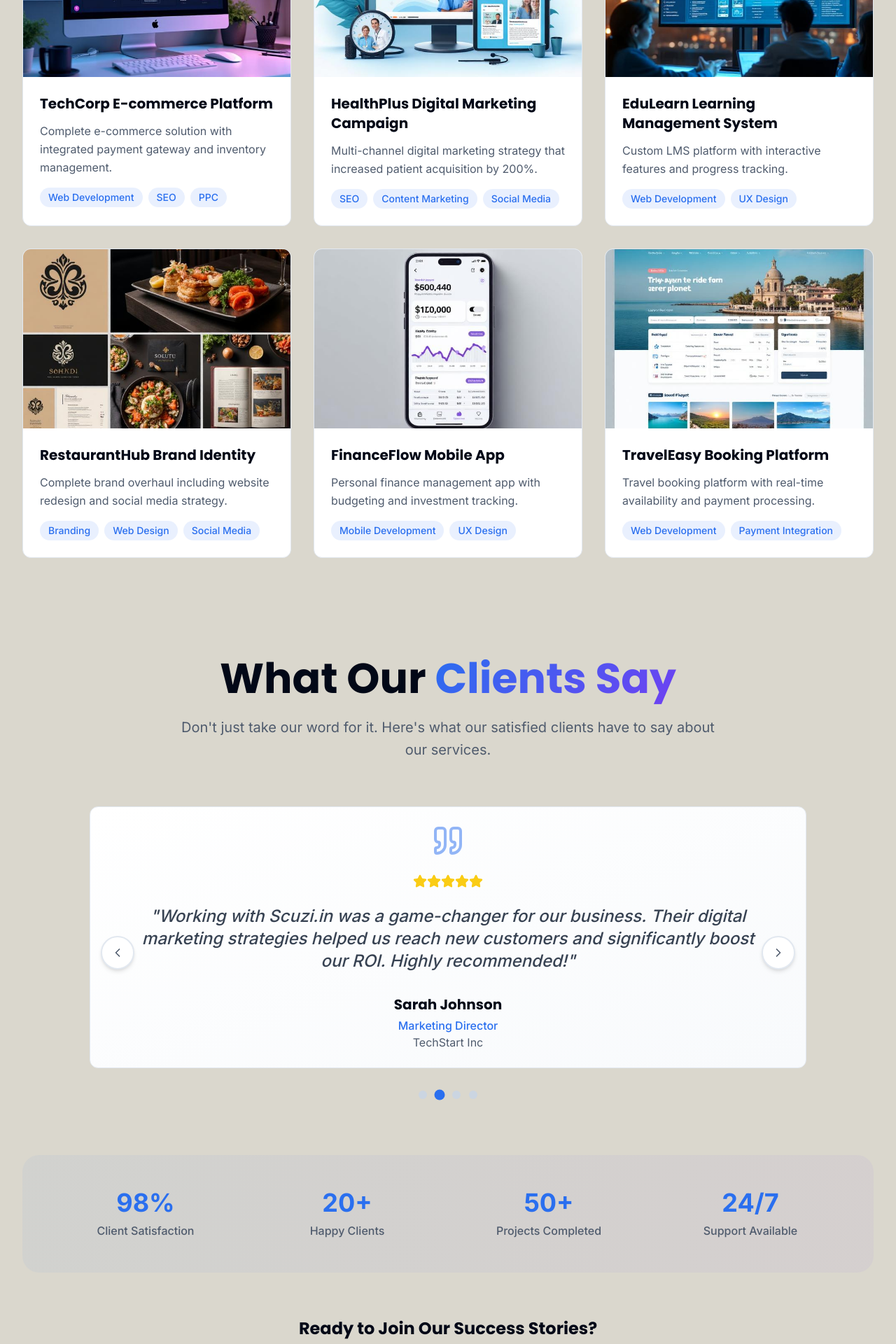
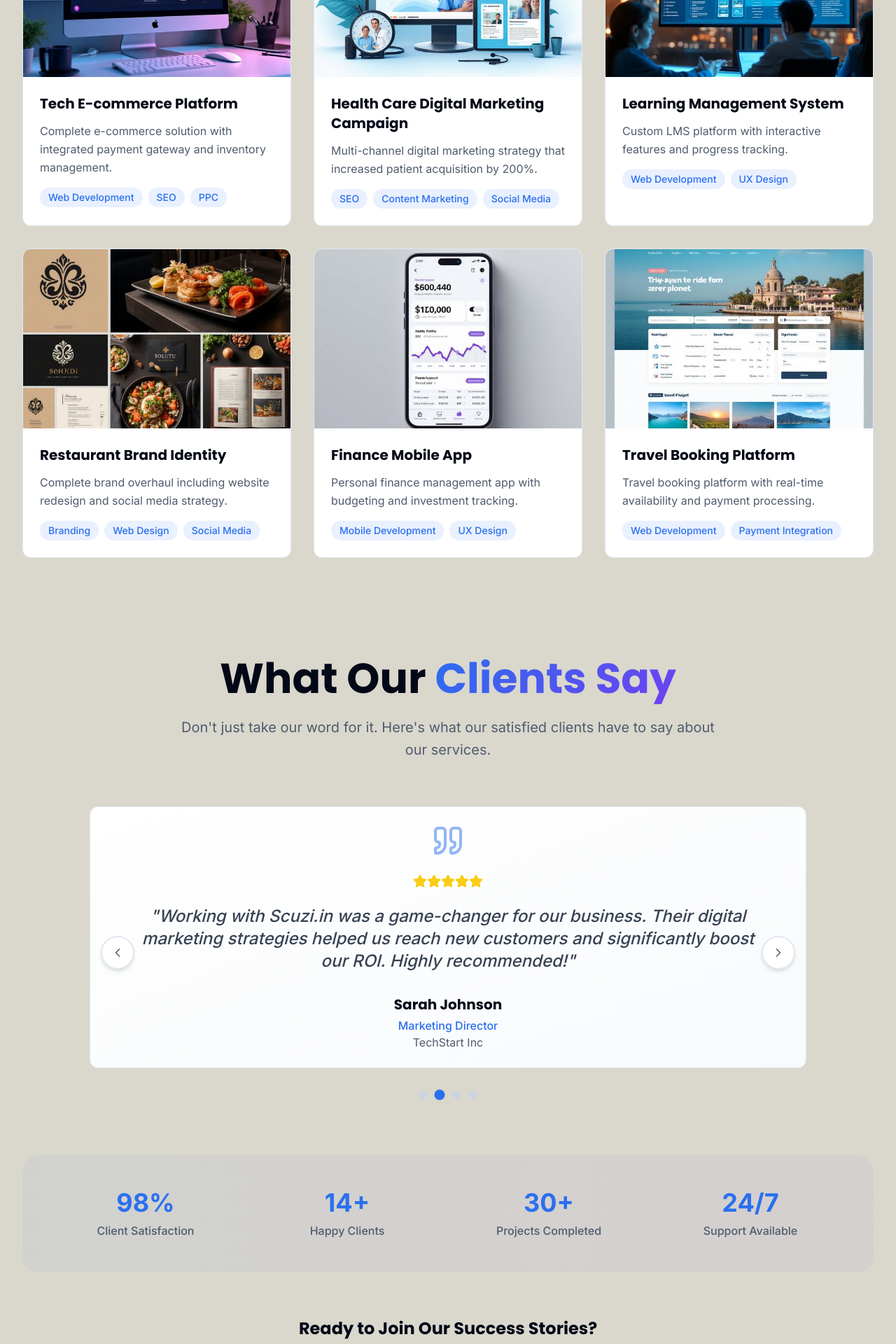
Before and after one commit to scuzi-in/scuzi.in, a React (Vite) app: page / in a window 1280 px wide. Shown: the part 4040-5960 px from the top of the page at 70% size. Built offline with nearby package versions, Linux system fonts and the light colour scheme; the HTML template or start-up script is replaced by a standard one.

Commit message:
make changes

```diff
--- a/src/components/Portfolio.tsx
+++ b/src/components/Portfolio.tsx
@@ -37,7 +37,7 @@ const Portfolio: React.FC = () => {
   // Sample portfolio projects
   const projects: Project[] = [{
     id: 1,
-    title: "TechCorp E-commerce Platform",
+    title: "Tech E-commerce Platform",
     description: "Complete e-commerce solution with integrated payment gateway and inventory management.",
     services: ["Web Development", "SEO", "PPC"],
     category: "E-commerce",
@@ -47,7 +47,7 @@ const Portfolio: React.FC = () => {
     results: ["300% increase in online sales", "50% reduction in cart abandonment", "95% customer satisfaction"]
   }, {
     id: 2,
-    title: "HealthPlus Digital Marketing Campaign",
+    title: "Health Care Digital Marketing Campaign",
     description: "Multi-channel digital marketing strategy that increased patient acquisition by 200%.",
     services: ["SEO", "Content Marketing", "Social Media"],
     category: "Healthcare",
@@ -57,7 +57,7 @@ const Portfolio: React.FC = () => {
     results: ["200% increase in patient acquisition", "150% boost in organic traffic", "400% growth in social engagement"]
   }, {
     id: 3,
-    title: "EduLearn Learning Management System",
+    title: "Learning Management System",
     description: "Custom LMS platform with interactive features and progress tracking.",
     services: ["Web Development", "UX Design"],
     category: "Education",
@@ -67,7 +67,7 @@ const Portfolio: React.FC = () => {
     results: ["500+ active users", "40% improvement in course completion", "99.9% uptime achieved"]
   }, {
     id: 4,
-    title: "RestaurantHub Brand Identity",
+    title: "Restaurant Brand Identity",
     description: "Complete brand overhaul including website redesign and social media strategy.",
     services: ["Branding", "Web Design", "Social Media"],
     category: "Restaurant",
@@ -77,7 +77,7 @@ const Portfolio: React.FC = () => {
     results: ["75% increase in reservations", "300% growth in social followers", "50% boost in brand recognition"]
   }, {
     id: 5,
-    title: "FinanceFlow Mobile App",
+    title: "Finance Mobile App",
     description: "Personal finance management app with budgeting and investment tracking.",
     services: ["Mobile Development", "UX Design"],
     category: "Finance",
@@ -87,7 +87,7 @@ const Portfolio: React.FC = () => {
     results: ["10,000+ downloads", "4.8 App Store rating", "60% user retention rate"]
   }, {
     id: 6,
-    title: "TravelEasy Booking Platform",
+    title: "Travel Booking Platform",
     description: "Travel booking platform with real-time availability and payment processing.",
     services: ["Web Development", "Payment Integration"],
     category: "Travel",
--- a/src/components/Services.tsx
+++ b/src/components/Services.tsx
@@ -42,7 +42,9 @@ const Services: React.FC = () => {
     description: "Make informed decisions with comprehensive analytics and transparent reporting on your campaign performance.",
     features: ["Google Analytics", "Custom Dashboards", "Conversion Tracking", "ROI Reporting"]
   }];
-  return <section id="services" className="section-padding" style={{ backgroundColor: '#dad7cd' }}>
+  return <section id="services" className="section-padding" style={{ backgroundColor: '#dad7cd' }}
+  >
+
       <div className="container-custom">
         {/* Section Header */}
         <div className="text-center mb-16">
--- a/src/components/Testimonials.tsx
+++ b/src/components/Testimonials.tsx
@@ -185,11 +185,11 @@ const Testimonials: React.FC = () => {
               <div className="text-gray-600 font-medium">Client Satisfaction</div>
             </div>
             <div>
-              <div className="text-3xl md:text-4xl font-bold text-primary mb-2">20+</div>
+              <div className="text-3xl md:text-4xl font-bold text-primary mb-2">14+</div>
               <div className="text-gray-600 font-medium">Happy Clients</div>
             </div>
             <div>
-              <div className="text-3xl md:text-4xl font-bold text-primary mb-2">50+</div>
+              <div className="text-3xl md:text-4xl font-bold text-primary mb-2">30+</div>
               <div className="text-gray-600 font-medium">Projects Completed</div>
             </div>
             <div>
```
